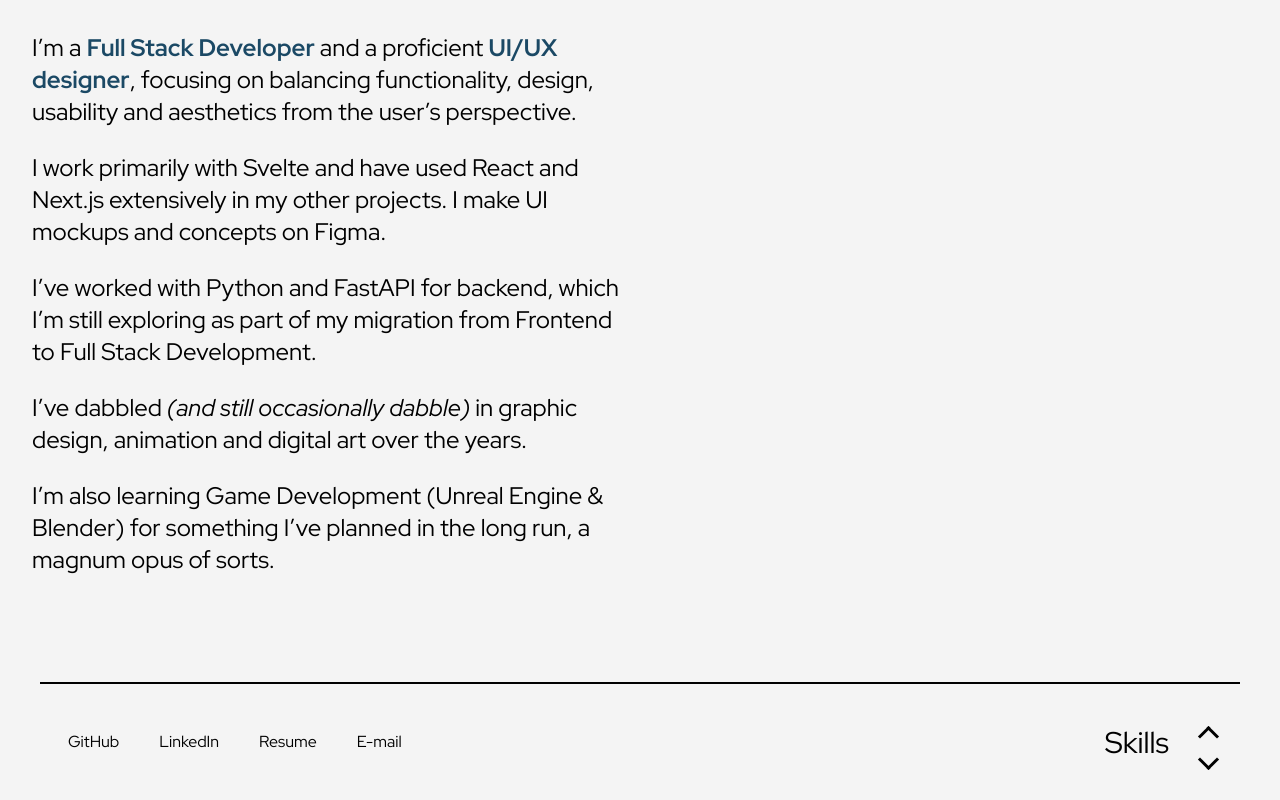
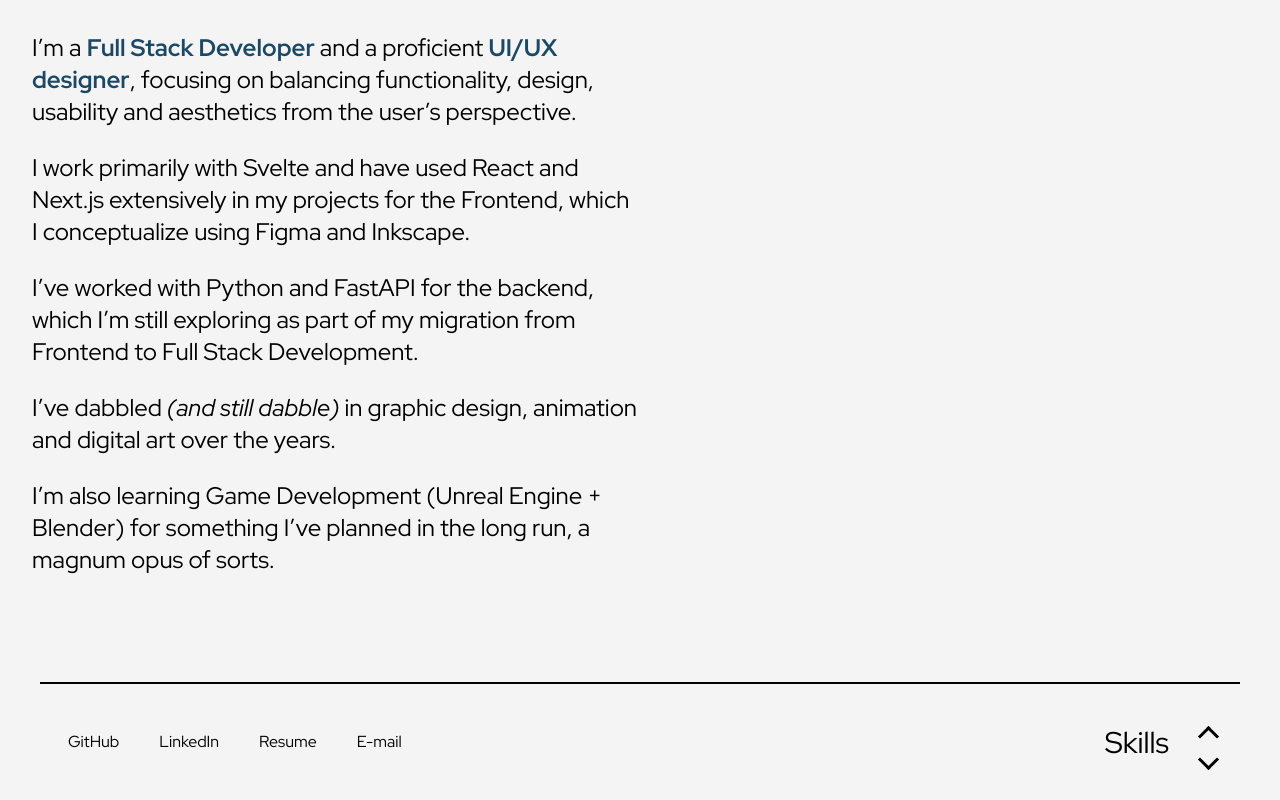
Before and after one commit to hotaru-py/hotaru-py.github.io, a Svelte app: page / in a window 1280 px wide. Both pictures are taken after a click on the button 1208 px from the left and 759 px from the top of the page. Built offline with nearby package versions, Linux system fonts and the light colour scheme.

Commit message:
minor content update

```diff
--- a/src/Components/skills.svelte
+++ b/src/Components/skills.svelte
@@ -9,18 +9,19 @@
   </span><br /><br />
   <span class="text-2xl">
     I work primarily with Svelte and have used React and Next.js extensively in
-    my other projects. I make UI mockups and concepts on Figma.
+    my projects for the Frontend, which I conceptualize using Figma and
+    Inkscape.
   </span><br /><br />
   <span class="text-2xl">
-    I’ve worked with Python and FastAPI for backend, which I’m still exploring
-    as part of my migration from Frontend to Full Stack Development.
+    I’ve worked with Python and FastAPI for the backend, which I’m still
+    exploring as part of my migration from Frontend to Full Stack Development.
   </span><br /><br />
   <span class="text-2xl">
-    I’ve dabbled <span class="italic">(and still occasionally dabble)</span> in graphic
-    design, animation and digital art over the years.
+    I’ve dabbled <span class="italic">(and still dabble)</span> in graphic design,
+    animation and digital art over the years.
   </span><br /><br />
   <span class="text-2xl">
-    I’m also learning Game Development (Unreal Engine & Blender) for something
+    I’m also learning Game Development (Unreal Engine + Blender) for something
     I’ve planned in the long run, a magnum opus of sorts.
   </span>
 </main>
```
